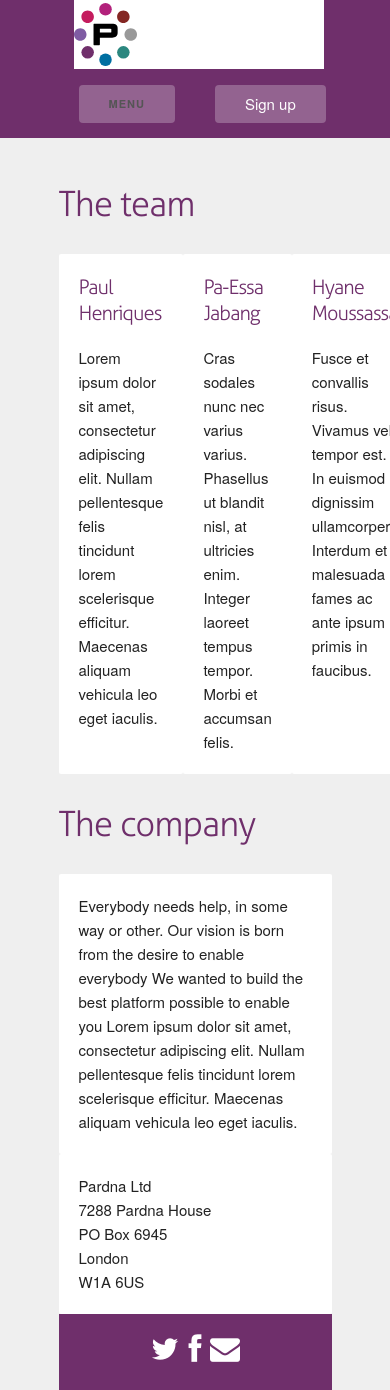
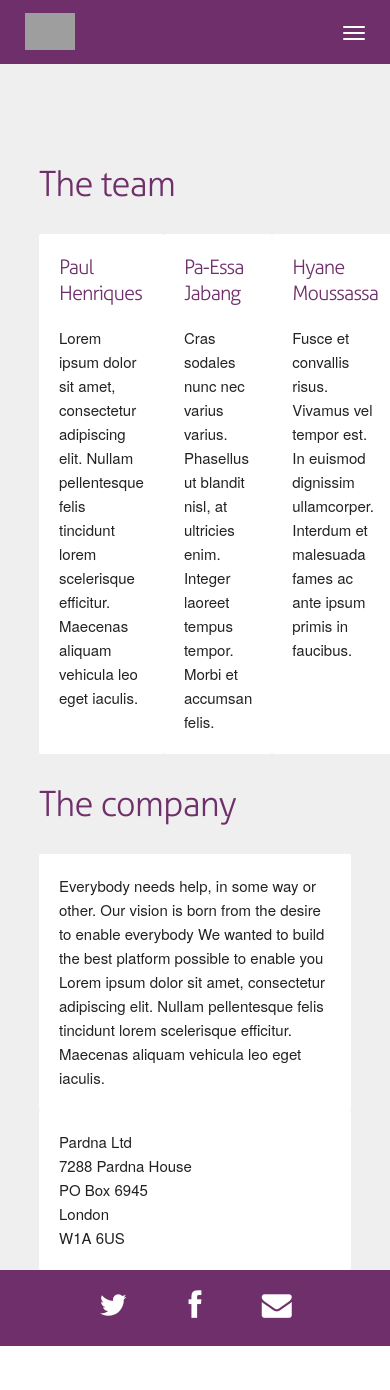
Before and after one commit to pardna/vagrant-ansible, a PHP site: page /app/website/about.php in a window 390 px wide; the page is wider, and only the part inside the window is pictured. After the commit the page ends 1346 px from the top of that part, so only its background shows below. Run offline with PHP 8.4, Linux system fonts and the light colour scheme; grey boxes are pictures that could not be loaded.

Commit message:
Homepage now responsive

```diff
--- a/app/website/css/pardna.css
+++ b/app/website/css/pardna.css
@@ -206,9 +206,8 @@ a:hover {
 .panel,
 .team,
 .company,
-.title,
-.footer {
-    margin: 0 15%;
+.title {
+    margin: 0 10%;
 }
 
 
@@ -218,7 +217,7 @@ a:hover {
 .header {
     margin: 0 auto;
     background-color: #6f2f6b;
-    padding: 0 15%;
+    padding: 0 10%;
     position: fixed;
     z-index: 9;
 }
@@ -282,6 +281,10 @@ a:hover {
     color: #fff;
 }
 
+.view-medium {
+    display: none;
+}
+
 /* Hero
 -------------------------------------------------------------------------*/
 .hero {
@@ -310,6 +313,14 @@ a:hover {
 
 .hero__strapline h1 {
   margin-bottom: 0; }
+
+.hero-mobile {
+    display: none;
+}
+
+.hero__strapline a {
+    margin-left: 0!important
+}
 
 /* Value proposition
 -------------------------------------------------------------------------*/
@@ -416,8 +427,9 @@ display: flex;
 }
 
 .footer__social {
-     justify-content: space-between;
+    justify-content: space-around;
     display: flex;
+    padding: 0 15%;
 }
 
 .footer h1, .footer h2, .footer h3 {
@@ -470,6 +482,11 @@ display: flex;
   z-index: 1;
   background-color: #936390;
   border: 0;}
+
+.panel a.button {
+    width: 100%;
+    margin-top: 20px
+}
 
 /* Register
 -------------------------------------------------------------------------*/
@@ -531,31 +548,92 @@ hr {
 @media (max-width: 550px) {
   .navigation {
     position: absolute; } }
+
+
 /* MAX WIDTH 768
 -------------------------------------------------------------------------*/
 @media (max-width: 768px) {
-  body {
-    margin-top: 85px; }
 
   .container {
     padding: 0; }
+
+
+    #home .container {
+        padding-top: 0
+    }
+
+  .hero {
+    height: 150px;
+    background: url("../img/background-pardna-friends-mobile.jpg") no-repeat 0 0;}
+
+    .hero__strapline {
+        display: none
+    }
+
+    .hero__strapline-mobile {
+    padding: 20px;
+    }
+
+    .hero__strapline-mobile a.button {
+        width: 100%
+    }
+
+    .hero-mobile    {
+        display: block
+    }
+
+    .valueprop, .panel {
+        margin: 0
+    }
+
+    .valueprop div{
+        padding: 20px 0;
+        border-bottom: 1px solid #6f2f6b
+    }
+
+  .form {
+    padding: 20px;
+    display: block; }
+
+
+}
+
+/* MAX WIDTH 850
+-------------------------------------------------------------------------*/
+@media (max-width: 850px) {
+    .video {
+        display: none
+    }
+}
+
+
+/* MAX WIDTH 1200
+-------------------------------------------------------------------------*/
+@media (max-width: 1200px) {
+    #home .container {
+        padding-top: 0
+    }
+
+  body {
+    margin-top: 65px; }
 
   .header {
     position: fixed;
     width: inherit;
     background-color: #6f2f6b;
-    margin-top: -85px; }
+    margin-top: -80px;
+    padding: 0;
+    width: 100%}
 
   .logo a {
-    background: url(../img/logo-p.svg) no-repeat 0 50% #fff;
-    background-size: 25%; }
+    background: url(../img/logo-p-white.svg) no-repeat 0 50%;
+    background-size: 90%;
+    width: 55px;
+    height: 55px;
+    margin-left: 25px;
+    margin-top: 25px;
+    }
 
-  .hero {
-    height: 400px; }
-
-  .form {
-    padding: 20px;
-    display: block; }
 
   /* Menu
   -------------------------------------------------------------------------*/
@@ -573,7 +651,7 @@ hr {
     top: 85px;
     z-index: 0; }
 
-  .responsive-menu ul.navigation-list {
+  .responsive-menu {
     display: none;
     width: 100%; }
 
@@ -582,7 +660,75 @@ hr {
     float: none;
     margin: 0;
     background-color: #fff;
-    padding: 10px 20px; } }
+    padding: 10px 20px; }
 
-/* MAX WIDTH 960
--------------------------------------------------------------------------*/
+/***new responsive nav***/
+
+    .navigation {
+       justify-content: flex-start;
+    }
+
+    .view-medium {
+        display: block
+    }
+
+    input#nav__button[type="checkbox"] {
+        display: none;
+    }
+
+    ul.nav__list {
+        list-style: none;
+        padding: 0 15px;
+        margin: 0;
+    }
+
+    ul.nav__list label {
+        position: absolute;
+        right: 0;
+        cursor: pointer;
+        padding: 9px 10px;
+        margin-right: 15px;
+        margin-bottom: 8px;
+        margin-top: 28px;
+    }
+
+    a {
+        text-decoration: none;
+    }
+
+    .group-list {
+      height: 100%;
+      max-height: 0;
+      overflow: hidden;
+      -webkit-transition: max-height .5s ease-in-out;
+      transition: max-height .5s ease-in-out;
+      width: 100%;
+      list-style: none;
+        margin: 0;
+    }
+
+    .group-list li a {
+        color: #fff;
+        padding: 0 16px;
+        line-height: 56px;
+        display: block;
+    }
+
+    .group-list li {
+        border-bottom: 1px solid #40123e;
+        margin-bottom: 0;
+    }
+
+    .nav__list input[type=checkbox]:checked + label + ul { /* reset the height when checkbox is checked */
+        max-height: 1000px;
+    }
+
+    ul.nav__list label .icon-bar {
+        display: block;
+        width: 22px;
+        height: 2px;
+        border-radius: 1px;
+        margin-top: 4px;
+        background: #fff;
+    }
+}
--- a/app/website/inc/_footer.php
+++ b/app/website/inc/_footer.php
@@ -1,11 +1,9 @@
 <div class="row footer">
-    <div class="four columns">
 
+    <div class="twelve columns footer__social">
+        <a href="http://www.twitter.com/pardnamoney" target="_blank"><span class="footer__social--twitter"></span></a>
+        <a href="http://www.fb.com/PardnaMoney" target="_blank"><span class="footer__social--facebook"></span></a>
+        <a href="mailto:contact@pardna.com" ><span class="footer__social--email"></span></a>
     </div>
-    <div class="four columns footer__social">
-        <a href="http://www.twitter.com/pardnamoney"><span class="footer__social--twitter"></span></a>
-        <a href="http://www.fb.com/PardnaMoney"><span class="footer__social--facebook"></span></a>
-        <a href="mailto:contact@pardna.com"><span class="footer__social--email"></span></a>
-    </div>
-    <div class="four columns"></div>
+
 </div>
--- a/app/website/inc/_header.php
+++ b/app/website/inc/_header.php
@@ -2,14 +2,37 @@
     	<div class="four columns logo"><a href="index.php"></a></div>
 
         <div class="eight columns navigation responsive-menu">
-              <label for="hidden-checkbox1" class="expand-control button">Menu</label>
-              <input type="checkbox" id="hidden-checkbox1" class="expand-control">
-        	<ul class="navigation-list animated slideInDown ">
+
+        	<ul class="navigation-list animated ">
             	<li><a href="#">How it works</a></li>
                 <li><a href="about.php">Who we are</a></li>
                 <li><a href="#">Blog</a></li>
-                <li><a href="#">Log in</a></li>
+                <li><a href="../frontend/dist/#/login">Log in</a></li>
             </ul>
-            <a href="../frontend/prod/#/login" class="button button-primary">Sign up</a>
+            <a href="../frontend/dist/#/login" class="button button-primary view-medium">Log in</a>
+            <a href="../frontend/dist/#/signup" class="button button-primary">Sign up</a>
         </div>
-    </div>
+
+
+<!-- responsive menu-->
+
+<ul class="nav__list view-medium">
+      <li>
+        <input id="nav__button" type="checkbox" hidden />
+        <label for="nav__button">
+          <span class="icon-bar"></span>
+          <span class="icon-bar"></span>
+          <span class="icon-bar"></span>
+         </label>
+        <ul class="group-list">
+            	<li><a href="../frontend/dist/#/signup">Sign up</a></li>
+            	<li><a href="../frontend/dist/#/login">Log in</a></li>
+            	<li><a href="#">How it works</a></li>
+                <li><a href="about.php">Who we are</a></li>
+                <li><a href="#">Blog</a></li>
+        </ul>
+      </li>
+  </ul>
+
+
+</div>
```
Also changed, not shown: app/website/index.php (+14 -8 lines).
